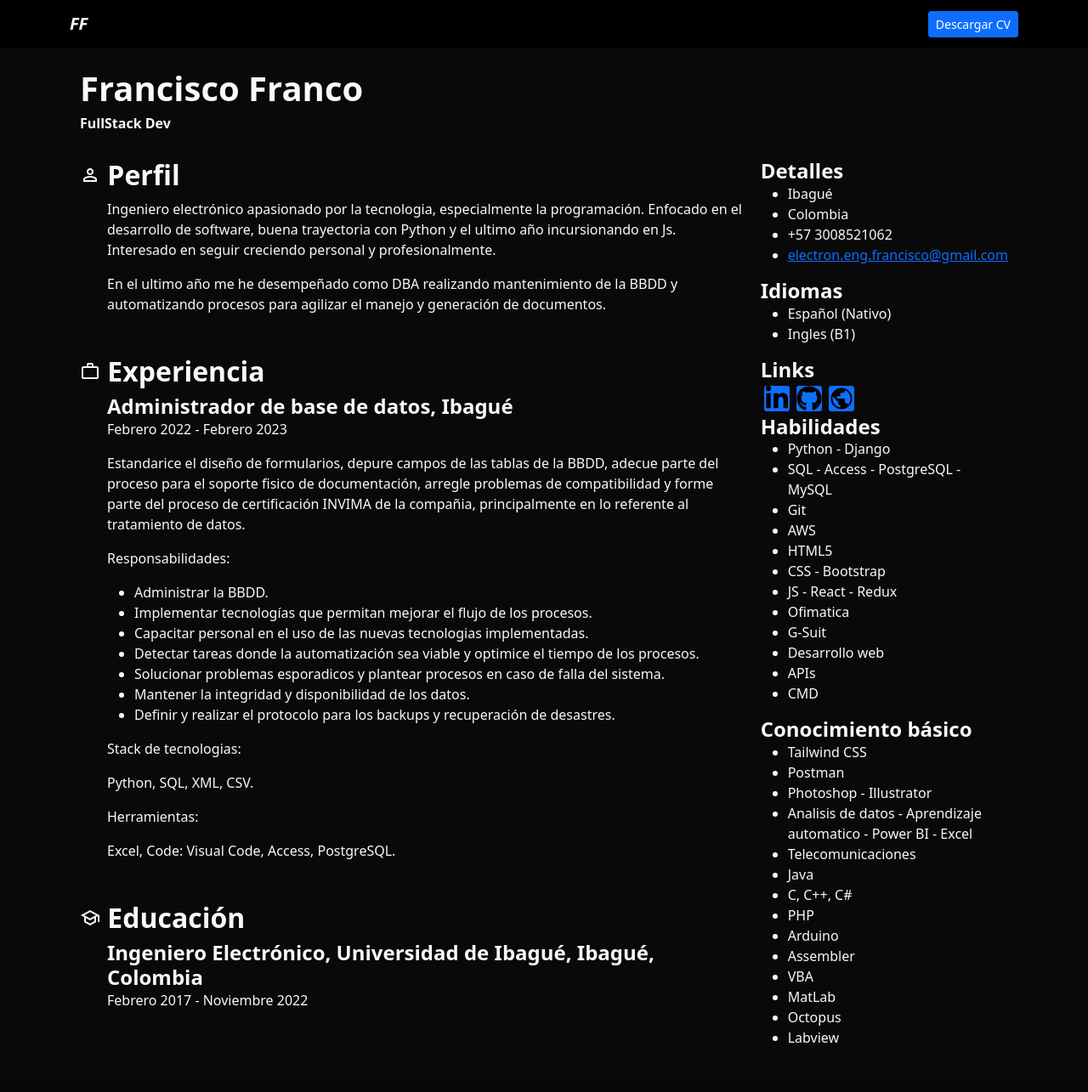
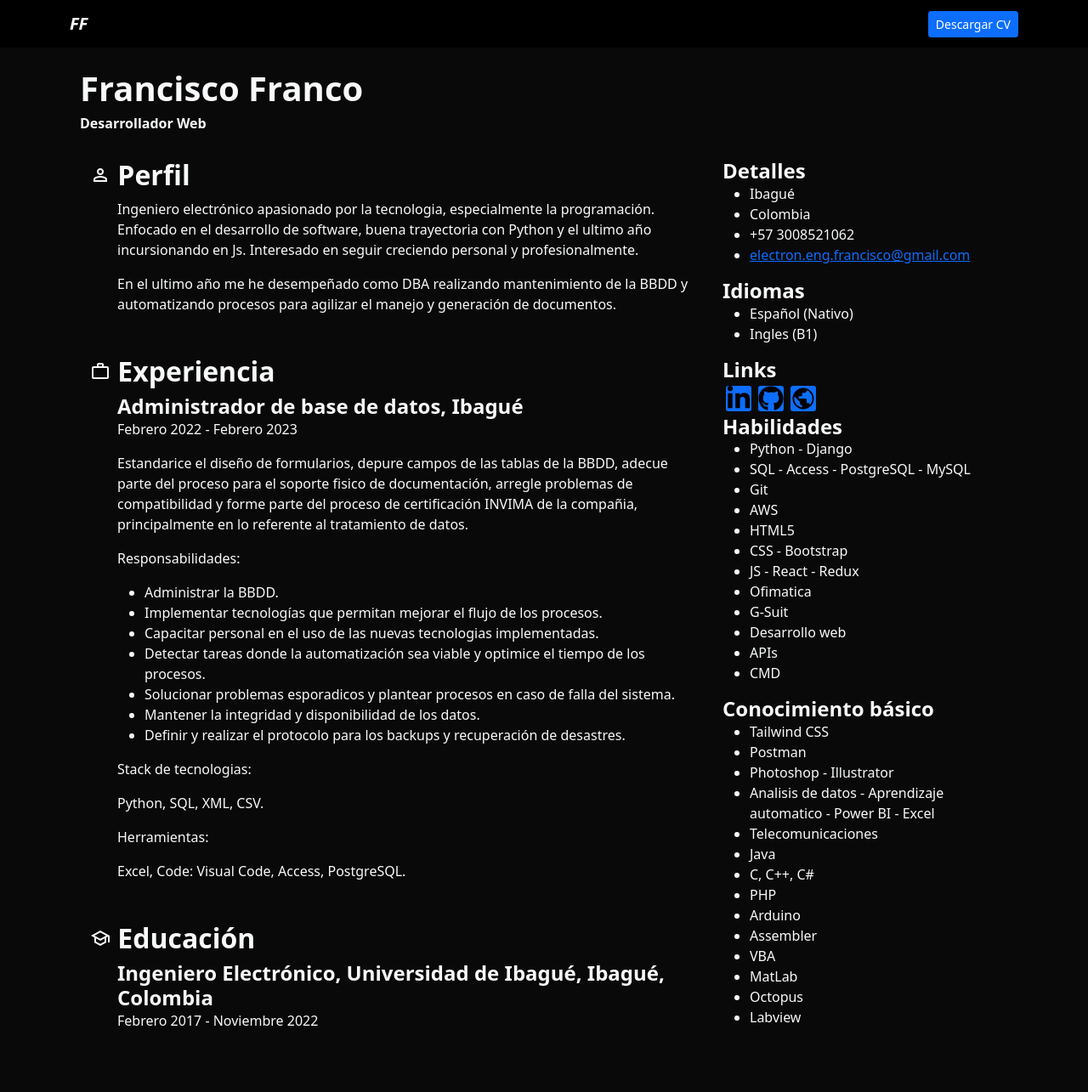
Before and after one commit to EE-Francisco/Portfolio, a Django app: template apps/portfolio_d/templates/cv.html in a window 1280 px wide. Shown: the whole page at 85% size. Before the commit the page ends 1227 px from the top, so only its background shows below. Run offline with Django 4.2, Linux system fonts and the light colour scheme; the template is opened without the code that fills it, so the values that code supplies are empty.

Commit message:
Grid System

```diff
--- a/apps/portfolio_d/templates/cv.html
+++ b/apps/portfolio_d/templates/cv.html
@@ -5,12 +5,15 @@
         <hgroup>
             <h1>Francisco Franco</h1>
             <h4>
-                <strong>FullStack Dev</strong>
+                <strong>Desarrollador Web</strong>
             </h4>
         </hgroup>
     </header>
-    <div class="d-flex">
+    <main>
         <section>
+            <div class="container">
+                <div class="row">
+                    <div class="col-sm-8">
                         <article>
                             <header>
                                 <h2>
@@ -78,7 +81,8 @@
                                 </p>
                             </div>
                         </article>
-        </section>
+                    </div>
+                    <div class="col-sm-4">
                         <aside>
                             <nav>
                                 <h3>Detalles</h3>
@@ -231,4 +235,8 @@
                             </nav>
                         </aside>
                     </div>
+                </div>
+            </div>
+        </section>
+    </main>
 {% endblock content %}
```
Lines whose indentation alone changed are shown as unchanged.
